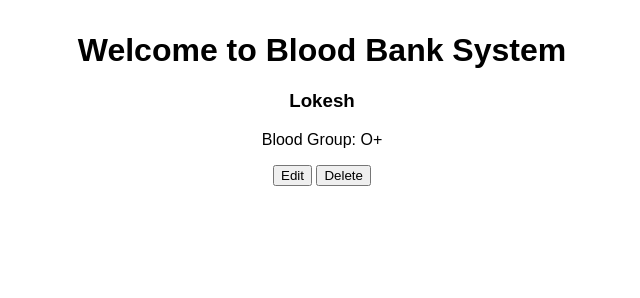
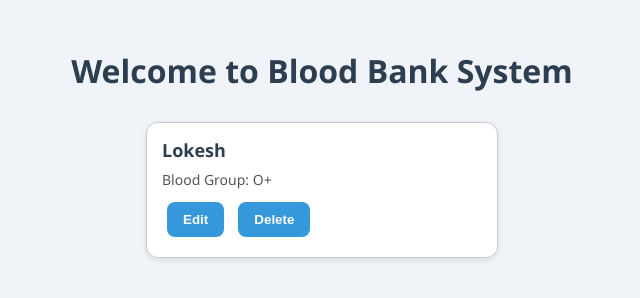
Before and after one commit to LOKESHE28/Lokesh_Capstone_BloodBank, a plain HTML site: page client/index.html in a window 1280 px wide. Shown: the whole page, without its empty margins (318-958 px from the left). Drawn offline with Linux system fonts and the light colour scheme.

Commit message:
Update style

```diff
--- a/client/style.css
+++ b/client/style.css
@@ -1,5 +1,70 @@
 body {
-  font-family: Arial, sans-serif;
+  font-family: 'Segoe UI', Tahoma, Geneva, Verdana, sans-serif;
+  background-color: #f0f4f8;
+  padding: 20px;
   text-align: center;
-  margin: 2rem;
+  color: #333;
 }
+
+h1 {
+  color: #2c3e50;
+  margin-bottom: 30px;
+}
+
+form {
+  margin-bottom: 20px;
+  background-color: #ffffff;
+  padding: 20px;
+  border-radius: 12px;
+  box-shadow: 0 2px 8px rgba(0, 0, 0, 0.1);
+  display: inline-block;
+}
+
+input {
+  margin: 10px 5px;
+  padding: 10px;
+  width: 200px;
+  border: 1px solid #ccc;
+  border-radius: 8px;
+  outline: none;
+  font-size: 14px;
+}
+
+button {
+  padding: 10px 16px;
+  margin: 5px;
+  border: none;
+  border-radius: 8px;
+  background-color: #3498db;
+  color: #fff;
+  font-weight: bold;
+  cursor: pointer;
+  transition: background-color 0.2s ease;
+}
+
+button:hover {
+  background-color: #2980b9;
+}
+
+.donor-card {
+  background-color: #ffffff;
+  border: 1px solid #ccc;
+  border-radius: 12px;
+  padding: 15px;
+  margin: 10px auto;
+  width: 320px;
+  text-align: left;
+  box-shadow: 0 2px 6px rgba(0, 0, 0, 0.1);
+}
+
+.donor-card h3 {
+  margin: 0;
+  font-size: 18px;
+  color: #2c3e50;
+}
+
+.donor-card p {
+  margin: 8px 0;
+  font-size: 14px;
+  color: #555;
+}
```
